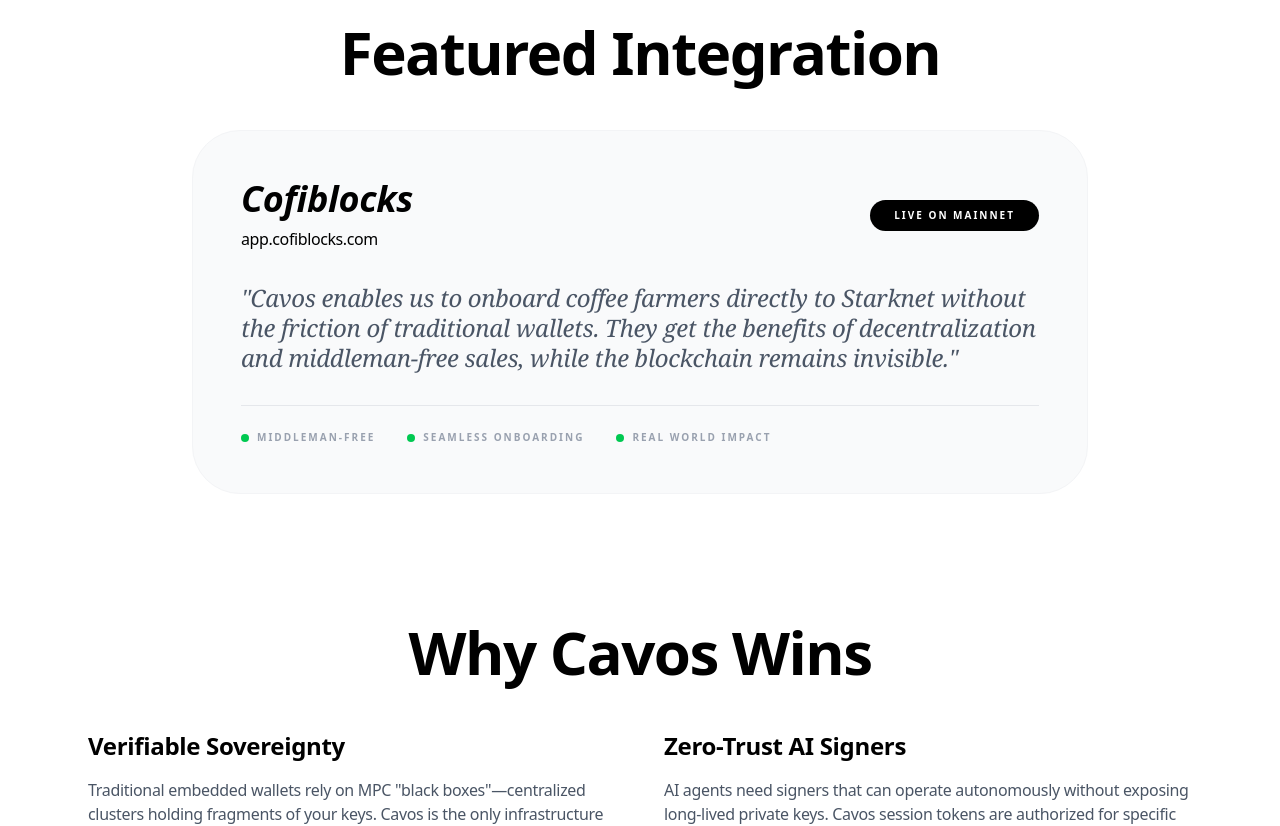
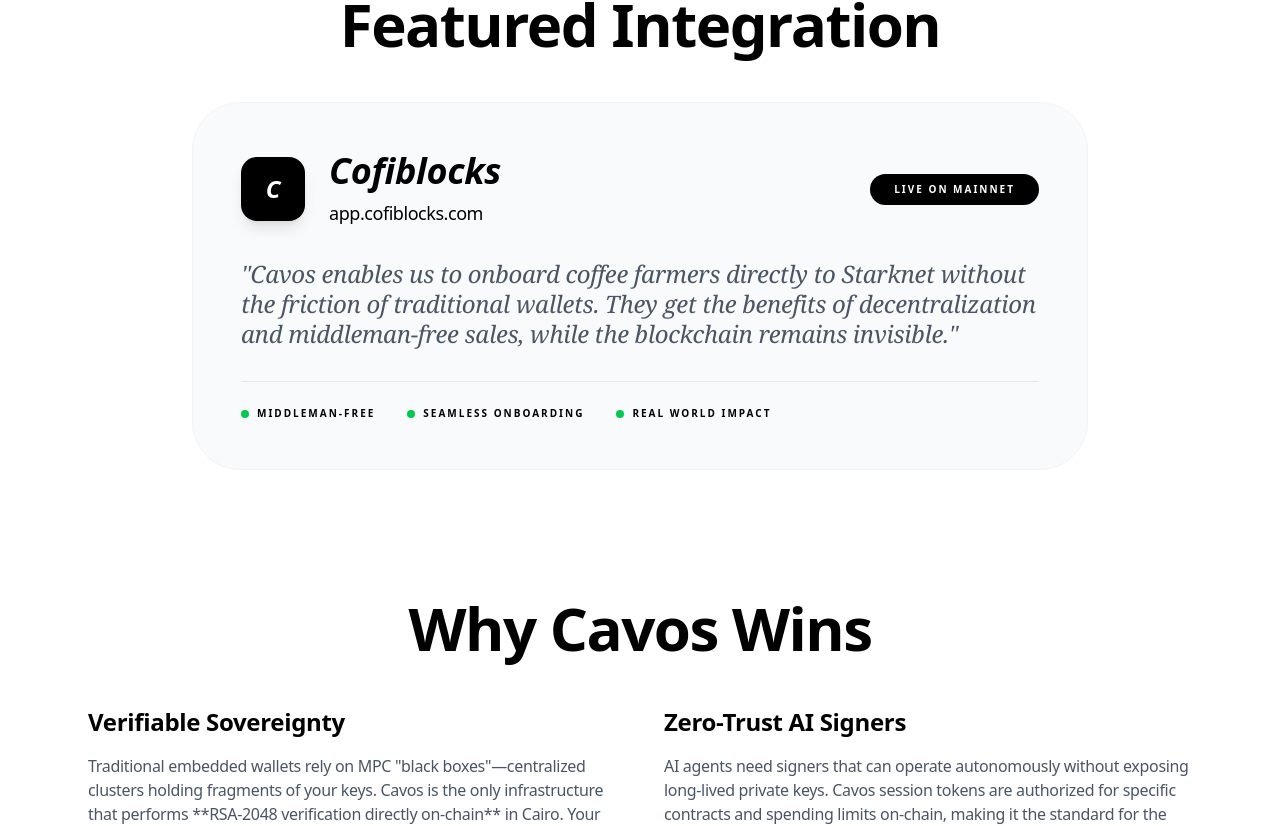
Before and after one commit to cavos-labs/cavos, a Next.js app in the folder cavos-web/: page /compare in a window 1280 px wide. Shown: the part 1637-2463 px from the top of the page. Built offline with nearby package versions, Linux system fonts and the light colour scheme; no server answers.

Commit message:
refactor: improve objectivity, add CTA, and polish Cofiblocks case study

```diff
--- a/cavos-web/app/compare/page.tsx
+++ b/cavos-web/app/compare/page.tsx
@@ -1,6 +1,7 @@
 import { Header } from '@/components/Header'
 import { Footer } from '@/components/Footer'
 import Script from 'next/script'
+import Link from 'next/link'
 
 export const metadata = {
     title: "Cavos vs The Rest | The Sovereignty Matrix",
@@ -104,12 +105,12 @@
             <Header />
             <div className="max-w-6xl mx-auto px-6 py-32">
                 <header className="mb-20 text-center">
-                    <h1 className="text-5xl md:text-8xl font-bold tracking-tighter mb-6">
+                    <h1 className="text-5xl md:text-8xl font-bold tracking-tighter mb-6 text-black">
                         The Sovereignty Matrix
                     </h1>
                     <p className="text-xl text-gray-500 max-w-3xl mx-auto">
                         Choosing a wallet infrastructure is a decision about trust.
-                        While competitors focus on black-box MPC, Cavos delivers the only **verifiable, MPC-free** alternative for Starknet.
+                        Cavos is the only **verifiable, MPC-free** infrastructure built natively for Starknet.
                     </p>
                 </header>
 
@@ -126,7 +127,7 @@
                             <thead>
                                 <tr className="bg-black text-white">
                                     <th className="p-8 text-left uppercase text-[10px] tracking-[0.3em] font-bold">Vector</th>
-                                    <th className="p-8 text-left font-extrabold text-lg border-x border-white/10 italic">Cavos</th>
+                                    <th className="p-8 text-left font-extrabold text-lg border-x border-white/10 italic text-white">Cavos</th>
                                     <th className="p-8 text-left text-gray-400 font-medium text-sm">Privy / Dynamic</th>
                                     <th className="p-8 text-left text-gray-400 font-medium text-sm">Cartridge</th>
                                 </tr>
@@ -153,16 +154,21 @@
                 </div>
 
                 <p className="mt-8 text-center text-[10px] font-bold text-gray-300 uppercase tracking-[0.2em]">
-                    Cavos SDK can be integrated via <a href="https://github.com/cavos-labs/cavos-skills" className="text-black underline decoration-gray-200 hover:decoration-black transition-all">npx skills add cavos-labs/cavos-skills</a>
+                    Cavos SDK can be integrated via <a href="https://github.com/cavos-labs/cavos-skills" target="_blank" className="text-black underline decoration-gray-200 hover:decoration-black transition-all">npx skills add cavos-labs/cavos-skills</a>
                 </p>
 
                 <div className="mt-32 space-y-16">
-                    <h2 className="text-4xl md:text-6xl font-bold tracking-tight text-center mb-12">Featured Integration</h2>
+                    <h2 className="text-4xl md:text-6xl font-bold tracking-tight text-center mb-12 text-black">Featured Integration</h2>
                     <div className="max-w-4xl mx-auto p-12 rounded-[3rem] bg-gray-50 border border-gray-100 space-y-8">
                         <div className="flex flex-col md:flex-row md:items-center justify-between gap-6">
-                            <div>
-                                <h3 className="text-4xl font-bold italic mb-2">Cofiblocks</h3>
-                                <a href="https://app.cofiblocks.com" className="text-primary font-medium hover:underline tracking-tight">app.cofiblocks.com</a>
+                            <div className="flex items-center gap-6">
+                                <div className="w-16 h-16 bg-black rounded-2xl flex items-center justify-center text-white text-2xl font-bold italic shadow-lg">
+                                    C
+                                </div>
+                                <div>
+                                    <h3 className="text-4xl font-bold italic mb-2 text-black">Cofiblocks</h3>
+                                    <a href="https://app.cofiblocks.com" target="_blank" className="text-primary font-medium hover:underline tracking-tight text-lg">app.cofiblocks.com</a>
+                                </div>
                             </div>
                             <div className="px-6 py-2 bg-black text-white text-[10px] font-bold uppercase tracking-[0.2em] rounded-full w-fit">
                                 Live on Mainnet
@@ -172,16 +178,16 @@
                             "Cavos enables us to onboard coffee farmers directly to Starknet without the friction of traditional wallets. They get the benefits of decentralization and middleman-free sales, while the blockchain remains invisible."
                         </p>
                         <div className="pt-6 border-t border-gray-200 flex flex-wrap gap-8 text-[10px] font-bold uppercase tracking-[0.2em] text-gray-400">
-                            <span className="flex items-center gap-2"><span className="w-2 h-2 bg-green-500 rounded-full"></span> Middleman-Free</span>
-                            <span className="flex items-center gap-2"><span className="w-2 h-2 bg-green-500 rounded-full"></span> Seamless Onboarding</span>
-                            <span className="flex items-center gap-2"><span className="w-2 h-2 bg-green-500 rounded-full"></span> Real World Impact</span>
+                            <span className="flex items-center gap-2 text-black"><span className="w-2 h-2 bg-green-500 rounded-full"></span> Middleman-Free</span>
+                            <span className="flex items-center gap-2 text-black"><span className="w-2 h-2 bg-green-500 rounded-full"></span> Seamless Onboarding</span>
+                            <span className="flex items-center gap-2 text-black"><span className="w-2 h-2 bg-green-500 rounded-full"></span> Real World Impact</span>
                         </div>
                     </div>
                 </div>
 
                 <div className="mt-32 space-y-16">
-                    <h2 className="text-4xl md:text-6xl font-bold tracking-tight text-center mb-12">Why Cavos Wins</h2>
-                    <div className="grid md:grid-cols-2 gap-12">
+                    <h2 className="text-4xl md:text-6xl font-bold tracking-tight text-center mb-12 text-black">Why Cavos Wins</h2>
+                    <div className="grid md:grid-cols-2 gap-12 text-black">
                         <div className="space-y-4">
                             <h3 className="text-2xl font-bold">Verifiable Sovereignty</h3>
                             <p className="text-gray-600">
@@ -217,6 +223,24 @@
                     </div>
                 </div>
 
+                <div className="mt-40 text-center space-y-8">
+                    <div className="bg-black text-white p-12 rounded-[3rem] shadow-2xl inline-block max-w-2xl border border-white/5">
+                        <h2 className="text-3xl md:text-4xl font-bold mb-6">Integrate Cavos in 15 minutes</h2>
+                        <p className="text-gray-400 mb-10 text-lg">
+                            Ready to ship the ultimate onboarding experience?
+                            Use our developer toolset to get started.
+                        </p>
+                        <div className="flex flex-col sm:flex-row items-center justify-center gap-4">
+                            <Link href="https://docs.cavos.xyz" target="_blank" className="w-full sm:w-auto px-10 py-5 bg-white text-black rounded-2xl font-bold text-lg hover:bg-gray-100 transition-all">
+                                View Documentation
+                            </Link>
+                            <Link href="https://github.com/cavos-labs/cavos-skills" target="_blank" className="w-full sm:w-auto px-10 py-5 bg-gray-900 text-white rounded-2xl font-bold text-lg hover:bg-gray-800 transition-all border border-white/10">
+                                Explore Skills
+                            </Link>
+                        </div>
+                    </div>
+                </div>
+
                 <div className="mt-32 grid md:grid-cols-3 gap-12 border-t border-gray-100 pt-20">
                     <div className="p-8 rounded-[2rem] bg-gray-50 border border-gray-100">
                         <h2 className="text-xl font-bold mb-4">Zero Shard Policy</h2>
```
